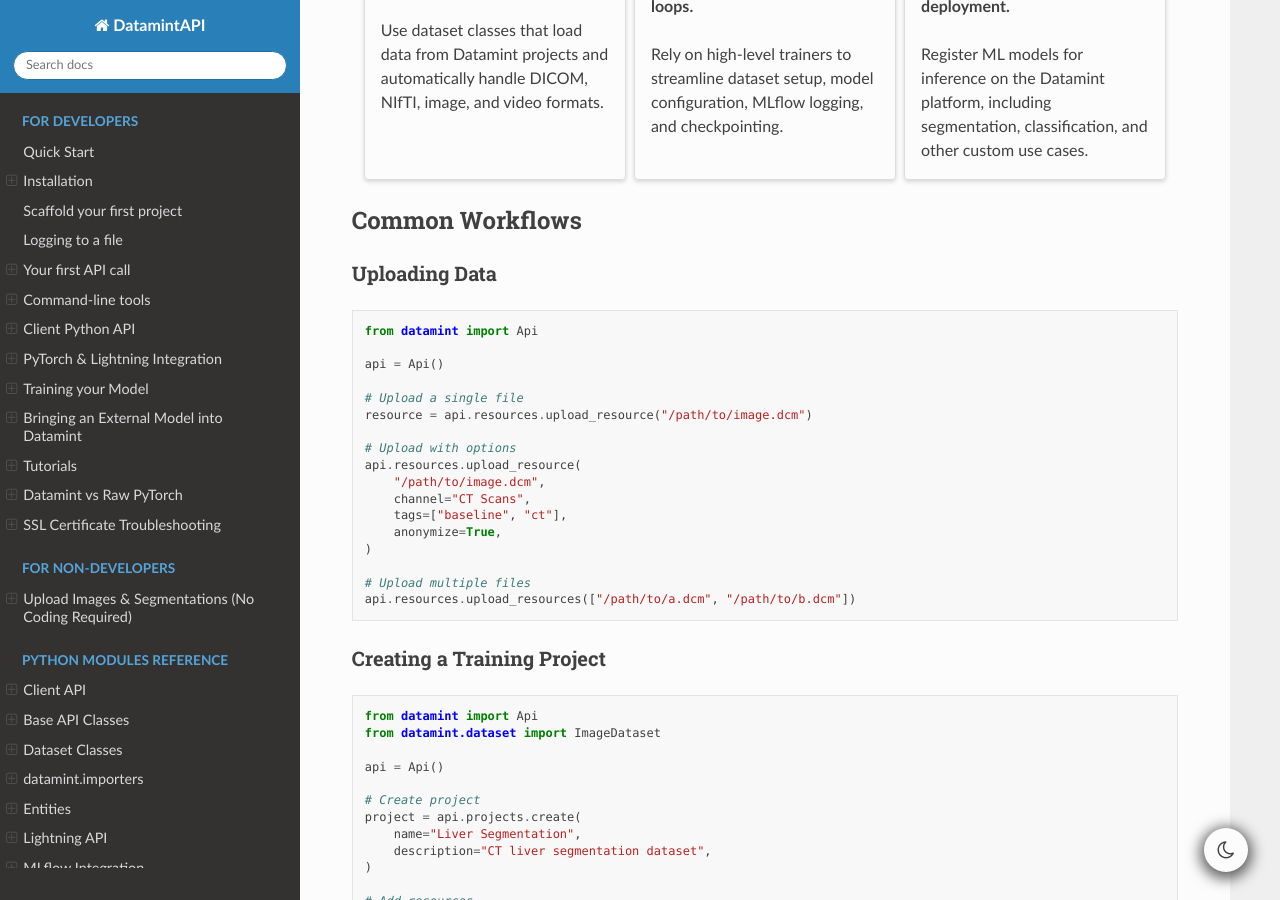
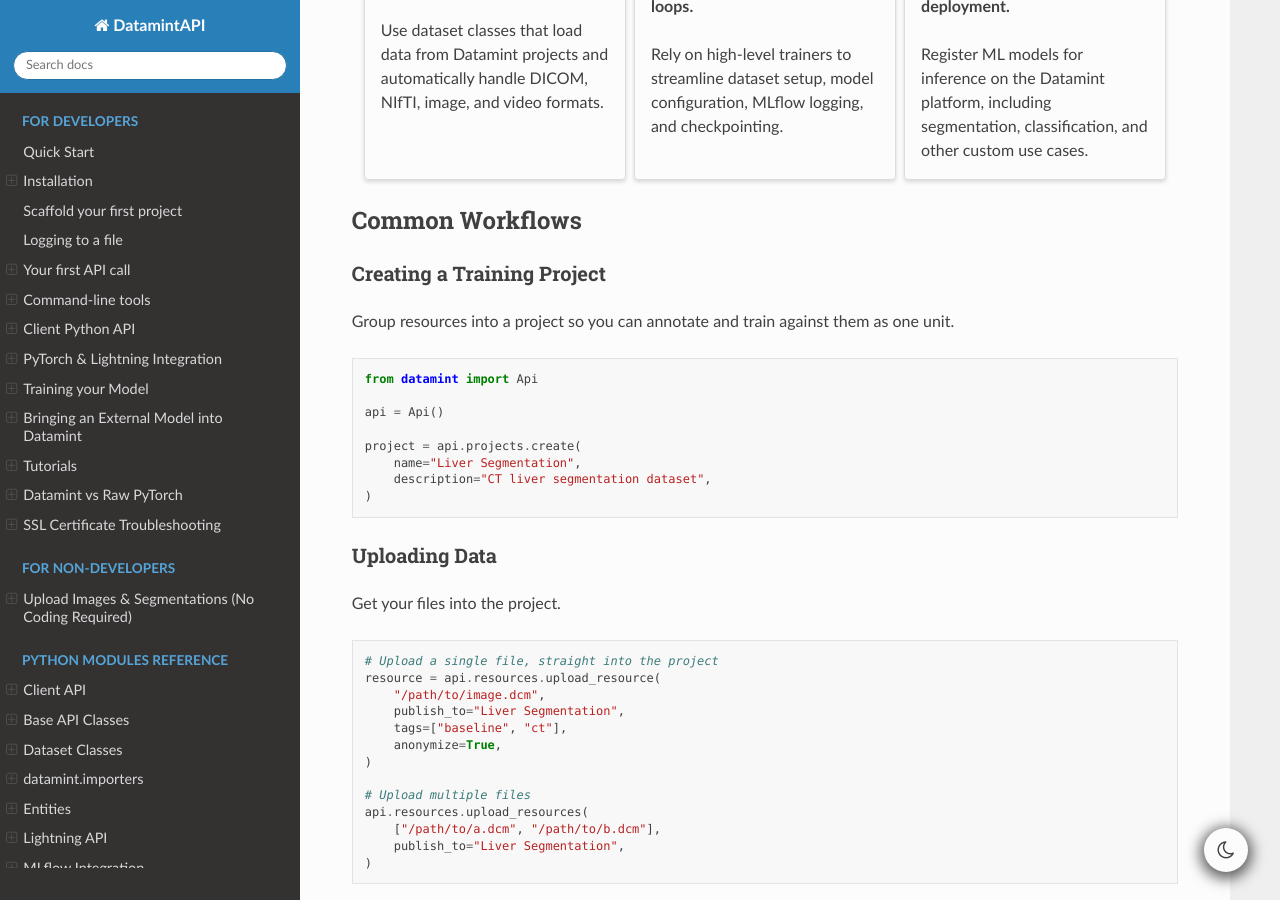
Before and after one commit to SonanceAI/datamint-python-api, a Sphinx documentation site: the page built from docs/source/index.rst, in a window 1280 px wide and 900 px high, scrolled down 2803 px. Built offline with Sphinx 7.4.7 and the Read the Docs theme 3.1.0, drawn with Linux system fonts in a browser that asks for light colours; some of the changed text lies outside the part shown.

Commit message:
add new common workflow

```diff
--- a/docs/source/index.rst
+++ b/docs/source/index.rst
@@ -235,8 +235,10 @@
 Common Workflows
 ----------------
 
-Uploading Data
-~~~~~~~~~~~~~~
+Creating a Training Project
+~~~~~~~~~~~~~~~~~~~~~~~~~~~
+
+Group resources into a project so you can annotate and train against them as one unit.
 
 .. code-block:: python
 
@@ -244,45 +246,48 @@
 
    api = Api()
 
-   # Upload a single file
-   resource = api.resources.upload_resource("/path/to/image.dcm")
+   project = api.projects.create(
+       name="Liver Segmentation",
+       description="CT liver segmentation dataset",
+   )
 
-   # Upload with options
-   api.resources.upload_resource(
+Uploading Data
+~~~~~~~~~~~~~~
+
+Get your files into the project.
+
+.. code-block:: python
+
+   # Upload a single file, straight into the project
+   resource = api.resources.upload_resource(
        "/path/to/image.dcm",
-       channel="CT Scans",
+       publish_to="Liver Segmentation",
        tags=["baseline", "ct"],
        anonymize=True,
    )
 
    # Upload multiple files
-   api.resources.upload_resources(["/path/to/a.dcm", "/path/to/b.dcm"])
+   api.resources.upload_resources(
+       ["/path/to/a.dcm", "/path/to/b.dcm"],
+       publish_to="Liver Segmentation",
+   )
 
-Creating a Training Project
-~~~~~~~~~~~~~~~~~~~~~~~~~~~
+Downloading Dataset
+~~~~~~~~~~~~~~~~~~~~
+
+Load the project straight into a PyTorch-ready dataset instead of downloading raw files by hand.
 
 .. code-block:: python
 
-   from datamint import Api
-   from datamint.dataset import ImageDataset
+   from datamint.dataset import build_dataset
 
-   api = Api()
-
-   # Create project
-   project = api.projects.create(
-       name="Liver Segmentation",
-       description="CT liver segmentation dataset",
-   )
-
-   # Add resources
-   resources = api.resources.get_list(channel="CT Scans")
-   api.projects.add_resources(resources, project)
-
-   # Load dataset
-   dataset = ImageDataset(project="Liver Segmentation")
+   dataset = build_dataset("Liver Segmentation")
+   image, target = dataset[0]
 
 Training a Model
 ~~~~~~~~~~~~~~~~
+
+Train with a built-in trainer, no training loop to write.
 
 .. code-block:: python
 
@@ -301,6 +306,8 @@
 
 Deploying a Model
 ~~~~~~~~~~~~~~~~~
+
+Register your model for inference through the UI.
 
 .. code-block:: python
 
```
Also changed, not shown: other parts of docs/source/index.rst (+1 -1 lines).
